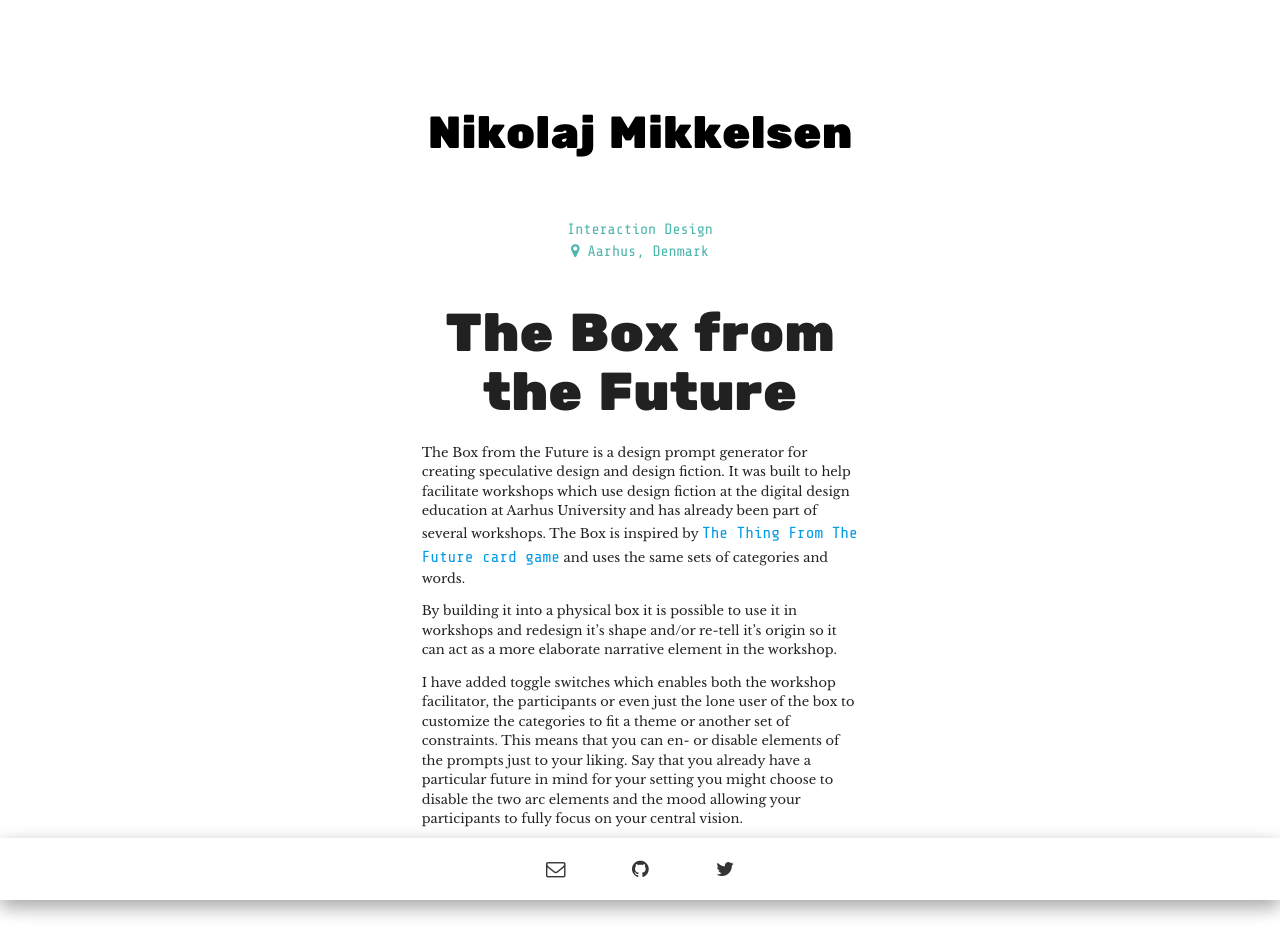
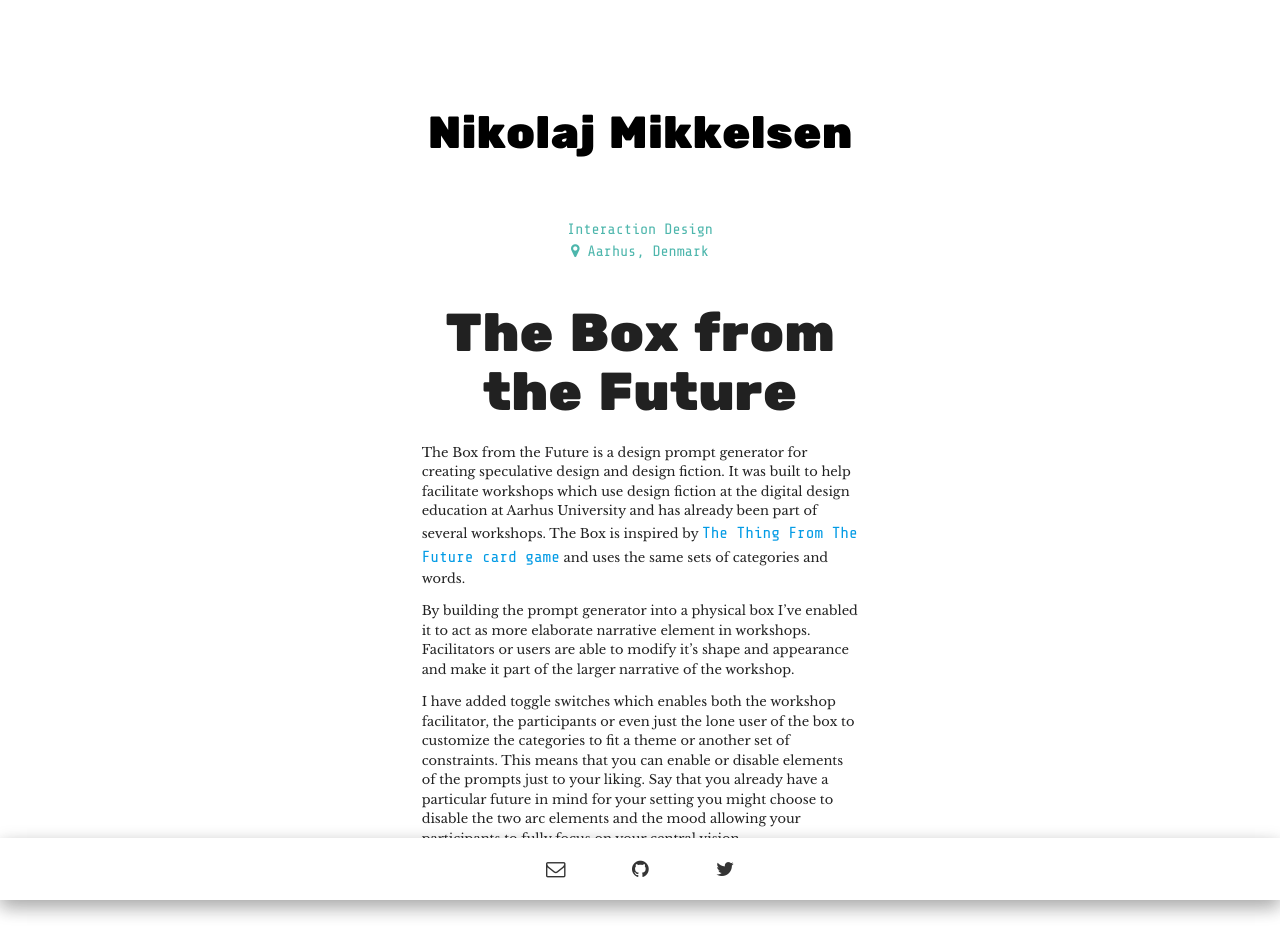
Before and after one commit to ncmikkelsen/ncmikkelsen.github.io, a Jekyll site: the page built from _projects/boxfromthefuture.md, in a window 1280 px wide. Built offline with Jekyll 4.4.1, drawn with Linux system fonts in a browser that asks for light colours.

Commit message:
Edit content of BoxFromFuture

```diff
--- a/_projects/boxfromthefuture.md
+++ b/_projects/boxfromthefuture.md
@@ -6,6 +6,6 @@ description: A design prompt generator for creating speculative design and desig
 
 The Box from the Future is a design prompt generator for creating speculative design and design fiction. It was built to help facilitate workshops which use design fiction at the digital design education at Aarhus University and has already been part of several workshops. The Box is inspired by [The Thing From The Future card game](http://situationlab.org/projects/the-thing-from-the-future/) and uses the same sets of categories and words.
 
-By building it into a physical box it is possible to use it in workshops and redesign it's shape and/or re-tell it's origin so it can act as a more elaborate narrative element in the workshop.
+By building the prompt generator into a physical box I've enabled it to act as more elaborate narrative element in workshops. Facilitators or users are able to modify it's shape and appearance and make it part of the larger narrative of the workshop.
 
-I have added toggle switches which enables both the workshop facilitator, the participants or even just the lone user of the box to customize the categories to fit a theme or another set of constraints.   This means that you can en- or disable elements of the prompts just to your liking. Say that you already have a particular future in mind for your setting you might choose to disable the two arc elements and the mood allowing your participants to fully focus  on your central vision.
+I have added toggle switches which enables both the workshop facilitator, the participants or even just the lone user of the box to customize the categories to fit a theme or another set of constraints.   This means that you can enable or disable elements of the prompts just to your liking. Say that you already have a particular future in mind for your setting you might choose to disable the two arc elements and the mood allowing your participants to fully focus on your central vision.
```
